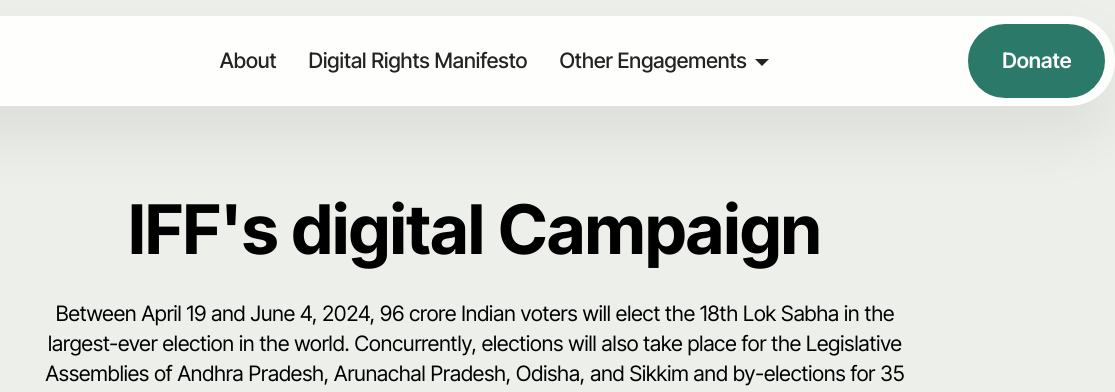
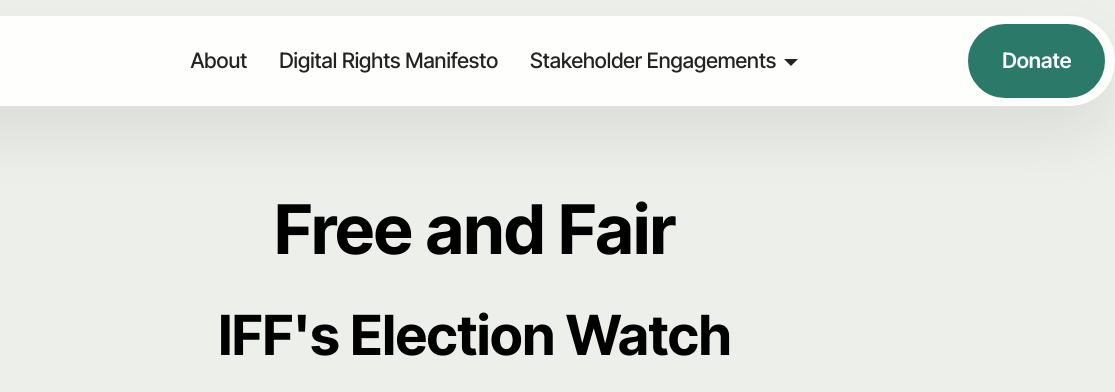
Before and after one commit to InternetFreedomFoundation/election-watch, a plain HTML site: page index.html in a window 1280 px wide. Shown: the top 392 px of the page, 165-1280 px from the left. Drawn offline with Linux system fonts and the light colour scheme; files whose address does not match are found by name.

Commit message:
fixed font, changed website title

```diff
--- a/assets/mobirise/css/mbr-additional.css
+++ b/assets/mobirise/css/mbr-additional.css
@@ -29,7 +29,7 @@ body {
 }
 .display-2 {
   font-family: 'Inter Tight', sans-serif;
-  font-size: 4rem;
+  font-size: 2.5rem;
   line-height: 1;
 }
 .display-2 > .mbr-iconfont {
--- a/index.html
+++ b/index.html
@@ -58,7 +58,7 @@
 						<a class="nav-link link text-black text-primary display-4" href="index.html#list01-1i" aria-expanded="false">Digital Rights Manifesto</a>
 					</li>
 					<li class="nav-item dropdown">
-						<a class="nav-link link text-black text-primary dropdown-toggle show display-4" href="index.html#header15-1y" data-toggle="dropdown-submenu" data-bs-toggle="dropdown" data-bs-auto-close="outside" aria-expanded="true">Other Engagements</a><div class="dropdown-menu show" aria-labelledby="dropdown-805" data-bs-popper="none"><a class="text-black text-primary dropdown-item display-4" href="index.html#article02-2b" aria-expanded="false">Political parties and candidates</a><a class="text-black text-primary show dropdown-item display-4" href="index.html#article02-2h">ECI</a><a class="text-black text-primary show dropdown-item display-4" href="index.html#article02-2j">Platforms</a></div>
+						<a class="nav-link link text-black text-primary dropdown-toggle show display-4" href="index.html#header15-1y" data-toggle="dropdown-submenu" data-bs-toggle="dropdown" data-bs-auto-close="outside" aria-expanded="true">Stakeholder Engagements</a><div class="dropdown-menu show" aria-labelledby="dropdown-805" data-bs-popper="none"><a class="text-black text-primary dropdown-item display-4" href="index.html#article02-2b" aria-expanded="false">Political parties and candidates</a><a class="text-black text-primary show dropdown-item display-4" href="index.html#article02-2h">ECI</a><a class="text-black text-primary show dropdown-item display-4" href="index.html#article02-2j">Platforms</a></div>
 					</li></ul>
 
 				<div class="navbar-buttons mbr-section-btn"><a class="btn btn-primary display-4" href="https://internetfreedom.in/donate/" target="_blank">Donate</a></div>
@@ -76,7 +76,8 @@
 	<div class="align-center container">
 		<div class="row justify-content-center">
 			<div class="col-md-12 col-lg-9">
-				<h1 class="mbr-section-title mbr-fonts-style mb-4 display-1"><strong>IFF's digital Campaign</strong></h1>
+				<h1 class="mbr-section-title mbr-fonts-style mb-4 display-1"><strong>Free and Fair</strong></h1>
+				<h2 class="mbr-section-title mbr-fonts-style mb-4 display-2"><strong>IFF's Election Watch</strong></h2>
 				<p class="mbr-text mbr-fonts-style mb-4 display-7">Between April 19 and June 4, 2024, 96 crore Indian voters will elect the 18th Lok Sabha in the largest-ever election in the world. Concurrently, elections will also take place for the Legislative Assemblies of Andhra Pradesh, Arunachal Pradesh, Odisha, and Sikkim and by-elections for 35 seats in 16 states. <br>The stakes for our democracy are higher than ever and we’re keeping our eyes on the ways in which technology is shaping the electoral process. This is what we’re watching.&nbsp;<br></p>
 
 			</div>
@@ -285,7 +286,7 @@
 			<div class="card col-md-12 col-lg-8">
 				<div class="card-wrapper">
 					<div class="card-box align-left">
-						<h4 class="card-title mbr-fonts-style display-2"><strong>Other Engagements</strong></h4>
+						<h4 class="card-title mbr-fonts-style display-2"><strong>Stakeholder Engagements</strong></h4>
 
 
 					</div>
```
